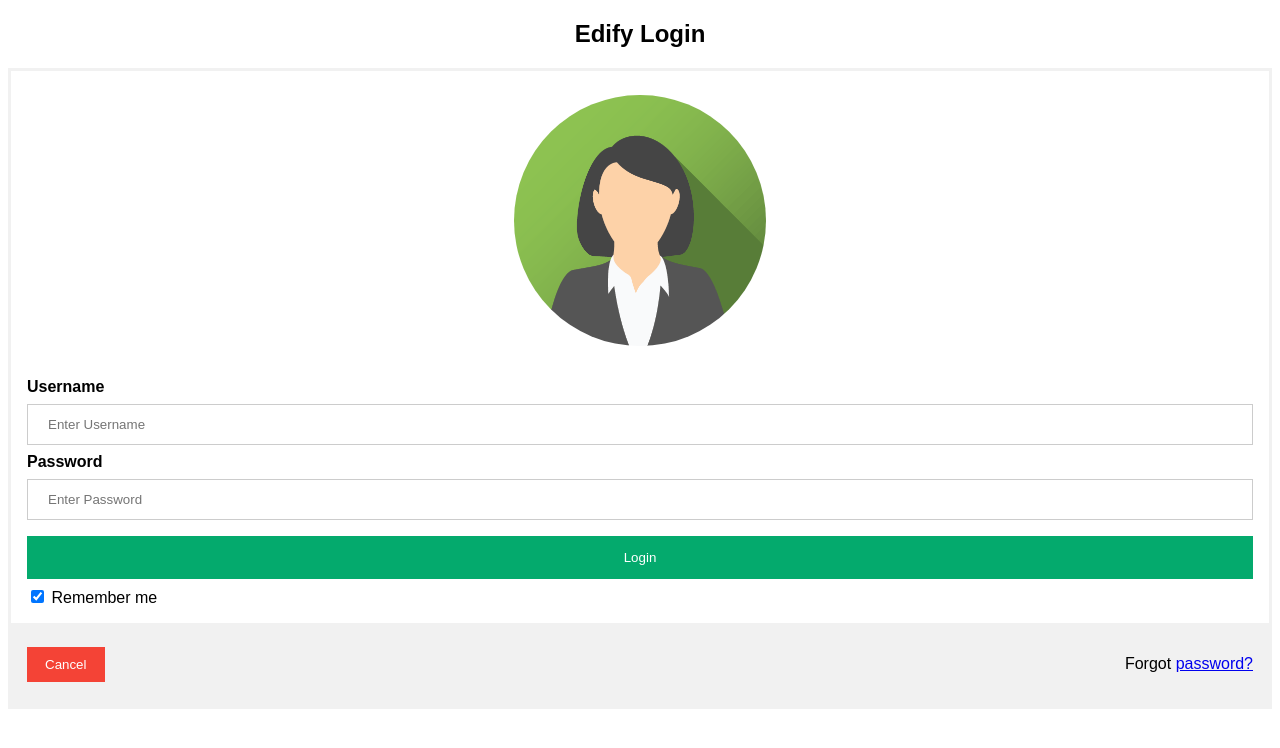
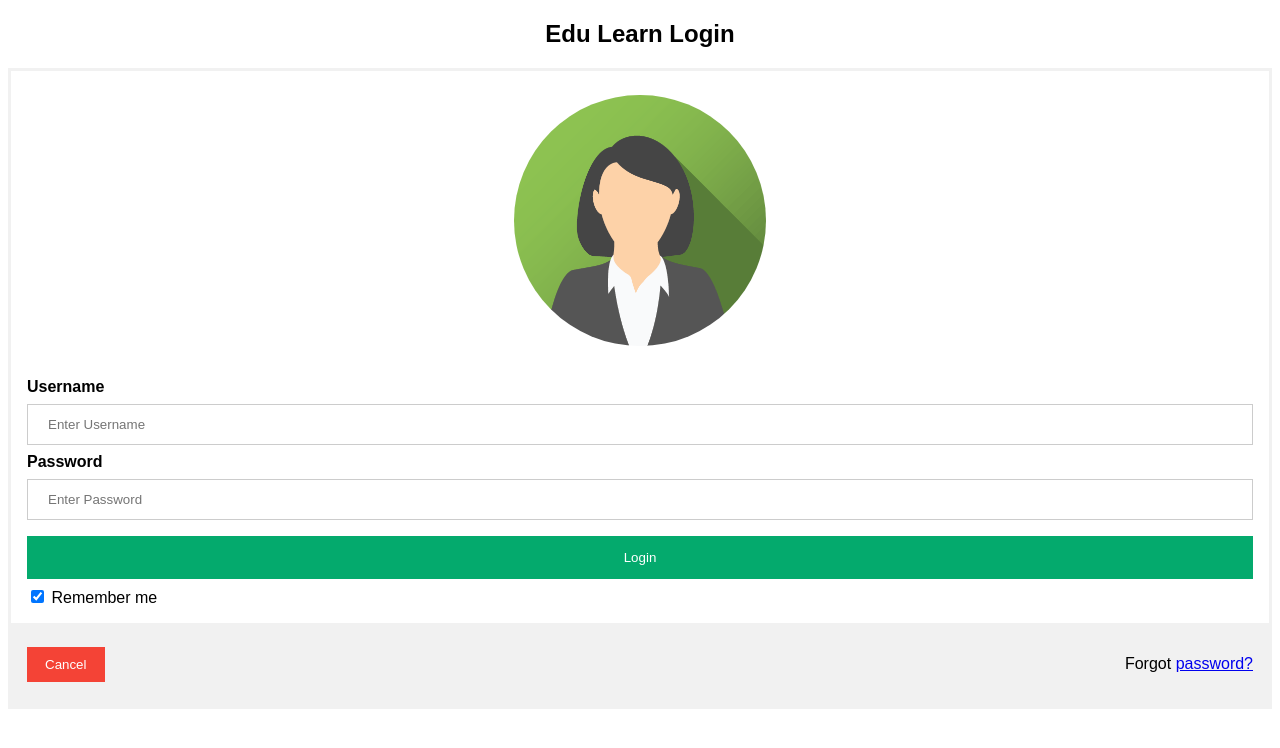
Before and after one commit to sravanaganji08/login-2513, a plain HTML site: page index.html in a window 1280 px wide. Drawn offline with Linux system fonts and the light colour scheme.

Commit message:
Update index.html

```diff
--- a/index.html
+++ b/index.html
@@ -68,7 +68,7 @@ span.psw {
 </head>
 <body>
 
-<center><h2>Edify Login</h2></center>
+<center><h2>Edu Learn Login</h2></center>
 
 <form action="/action_page.php" method="post">
   <div class="imgcontainer">
```
